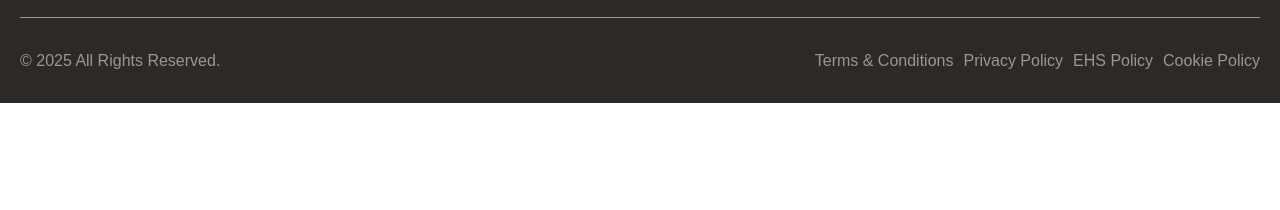
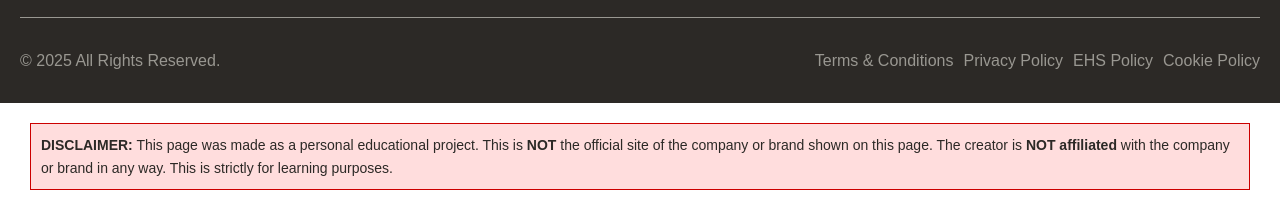
Before and after one commit to Okoro91/moove, a plain HTML site: page index.html in a window 1280 px wide. Shown: the part 5008-5218 px from the top of the page. Before the commit the page ends 5111 px from the top, so only its background shows below. Drawn offline with Linux system fonts and the light colour scheme.

Commit message:
added disclaimer | updated read.me disclaimer info

```diff
--- a/index.html
+++ b/index.html
@@ -254,6 +254,9 @@
             </div>
         </div>
     </footer>
+    <div class="disclaimer">
+  <strong>DISCLAIMER:</strong> This page was made as a personal educational project. This is <strong>NOT</strong> the official site of the company or brand shown on this page. The creator is <strong>NOT affiliated</strong> with the company or brand in any way. This is strictly for learning purposes.
+</div>
 </body>
 
 </html>
--- a/style.css
+++ b/style.css
@@ -832,3 +832,12 @@ footer {
         margin-top: 25px;
     }
 }
+
+
+.disclaimer {
+    background-color: #ffdddd;
+    padding: 10px;
+    border: 1px solid #cc0000;
+    margin: 20px 30px;
+    font-size: 14px;
+}
```
Also changed, not shown: 1 other file.
